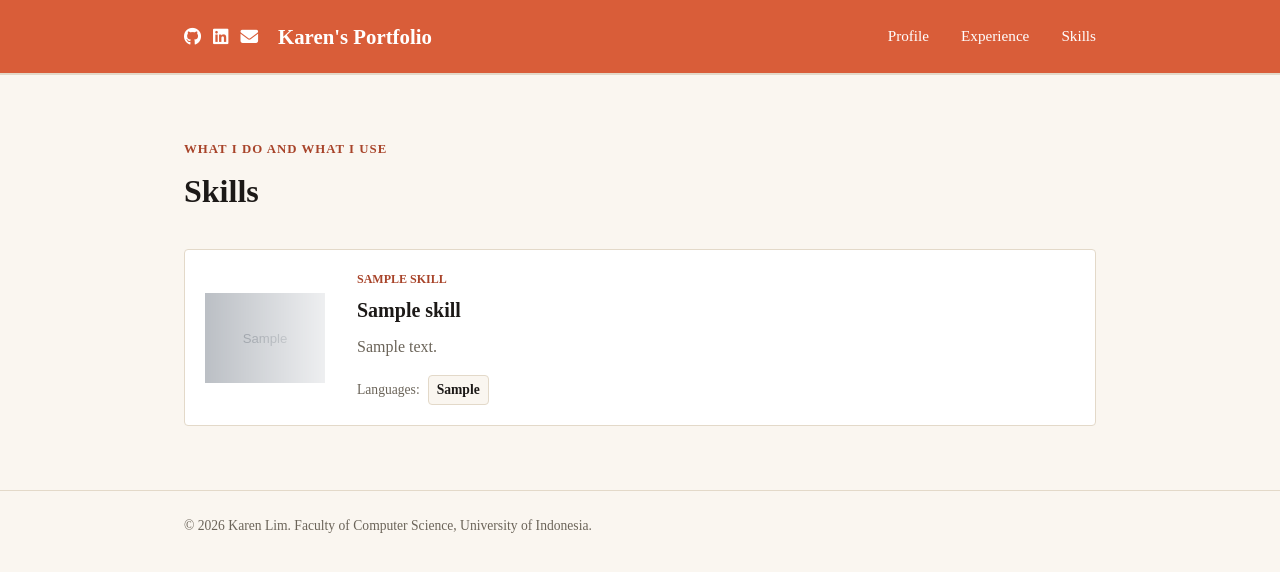
After one commit to clarenvc/myportfolio, a Django app: page /skills/ in a window 1280 px wide. The commit adds this page. Shown: the top 572 px of the page. Run offline with Django 5.2, Linux system fonts and the light colour scheme; tables that the repository leaves empty hold one stand-in row (values such as "Sample post"); grey boxes marked "Sample" are stand-in pictures.

Commit message:
Melakukan beberapa modifications

```diff
--- a/main/models.py
+++ b/main/models.py
@@ -27,12 +27,11 @@ class Experience(models.Model):
 
 class Skill(models.Model):
     id = models.UUIDField(primary_key=True, default=uuid.uuid4, editable=False)
-    tool_name = models.CharField(max_length=100) # Contoh: VS Code
-    category_title = models.CharField(max_length=100) # Contoh: Programming
-    description = models.TextField() # Contoh: Short description of how I use VS Code...
-    tool_logo_url = models.URLField(blank=True, null=True) # Untuk logo software di kiri (misal logo VS Code)
+    tool_name = models.CharField(max_length=100)
+    category_title = models.CharField(max_length=100)
+    description = models.TextField()
+    tool_logo_url = models.URLField(blank=True, null=True) # Untuk logo software di kiri
 
-    # Kamu bisa menyimpan daftar bahasa pemrograman/ikon terkait (misal menggunakan Font Awesome classes atau teks)
     sub_skills = models.TextField(blank=True, null=True) # Contoh: Java, Python (bisa dirender dengan ikon)
 
     def __str__(self):
--- a/main/urls.py
+++ b/main/urls.py
@@ -1,10 +1,11 @@
 from django.urls import path
 
-from main.views import show_main, show_experience
+from main.views import show_main, show_experience, show_skills
 
 app_name = "main"
 
 urlpatterns = [
     path("", show_main, name="show_main"),
     path("experience/", show_experience, name="show_experience"),
+    path("skills/", show_skills, name="show_skills"),
 ]
--- a/main/views.py
+++ b/main/views.py
@@ -1,6 +1,7 @@
 from django.shortcuts import render
 
 from main.models import Experience
+from main.models import Skill
 
 
 def show_main(request):
@@ -25,3 +26,12 @@ def show_experience(request):
         "experience_list": Experience.objects.all(),
     }
     return render(request, "experience.html", context)
+
+def show_skills(request):
+    skills = Skill.objects.all()
+    context = {
+        'name': 'Karen Lim',
+        'nickname': 'Karen',
+        'skills': skills,
+    }
+    return render(request, 'skills.html', context)
--- a/templates/experience.html
+++ b/templates/experience.html
@@ -49,6 +49,7 @@
         <nav>
           <a href="{% url 'main:show_main' %}">Profile</a>
           <a href="{% url 'main:show_experience' %}">Experience</a>
+          <a href="{% url 'main:show_skills' %}">Skills</a>
         </nav>
       </div>
     </header>
--- /dev/null
+++ b/templates/skills.html
@@ -0,0 +1,182 @@
+<!doctype html>
+<html lang="en">
+  <head>
+    <meta charset="UTF-8" />
+    <meta name="viewport" content="width=device-width, initial-scale=1.0" />
+    <title>Skills - {{ name }}</title>
+    <link rel="preconnect" href="https://fonts.googleapis.com" />
+    <link rel="preconnect" href="https://fonts.gstatic.com" crossorigin />
+    <link
+      href="https://fonts.googleapis.com/css2?family=Space+Grotesk:wght@500;700&display=swap"
+      rel="stylesheet"
+    />
+    <link
+      rel="stylesheet"
+      href="https://cdnjs.cloudflare.com/ajax/libs/font-awesome/6.5.1/css/all.min.css"
+    />
+    <link rel="stylesheet" href="/static/css/style.css" />
+  </head>
+  <body>
+    <!-- Navbar Konsisten -->
+    <header class="site-header">
+      <div
+        class="container"
+        style="
+          display: flex;
+          justify-content: space-between;
+          align-items: center;
+        "
+      >
+        <div style="display: flex; align-items: center; gap: 1.25rem">
+          <div class="top-social-logos" style="display: flex; gap: 0.75rem">
+            <a
+              href="https://github.com/clarenvc/myportfolio/blob/main/README.md/"
+              target="_blank"
+              title="GitHub"
+              style="color: #fff; font-size: 1.1rem"
+            >
+              <i class="fa-brands fa-github"></i>
+            </a>
+            <a
+              href="https://www.linkedin.com/in/karen-lim-632758371/"
+              target="_blank"
+              title="LinkedIn"
+              style="color: #fff; font-size: 1.1rem"
+            >
+              <i class="fa-brands fa-linkedin"></i>
+            </a>
+            <a
+              href="mailto:clarenvc@gmail.com"
+              title="Email"
+              style="color: #fff; font-size: 1.1rem"
+            >
+              <i class="fa-solid fa-envelope"></i>
+            </a>
+          </div>
+          <a href="{% url 'main:show_main' %}" class="brand"
+            >{{ nickname }}'s Portfolio</a
+          >
+        </div>
+        <nav>
+          <a href="{% url 'main:show_main' %}">Profile</a>
+          <a href="{% url 'main:show_experience' %}">Experience</a>
+          <a href="{% url 'main:show_skills' %}">Skills</a>
+        </nav>
+      </div>
+    </header>
+
+    <!-- Konten Utama Halaman Skills -->
+    <main>
+      <section class="experience-section" id="skills">
+        <div class="container">
+          <p class="section-kicker">What I do and What I Use</p>
+          <h1 style="margin-bottom: 2rem">Skills</h1>
+
+          <div
+            class="experience-grid"
+            style="display: flex; flex-direction: column; gap: 1rem"
+          >
+            {% for skill in skills %}
+            <article
+              class="experience-card"
+              style="display: flex; align-items: center; gap: 2rem"
+            >
+              <!-- Bagian Kiri: Kotak Logo dengan Gradien -->
+              <div
+                style="
+                  flex-shrink: 0;
+                  width: 120px;
+                  display: flex;
+                  justify-content: center;
+                "
+              >
+                <img
+                  src="{% if skill.tool_logo_url %}{{ skill.tool_logo_url }}{% else %}https://upload.wikimedia.org/wikipedia/commons/9/9a/Visual_Studio_Code_1.35_icon.svg{% endif %}"
+                  alt="{{ skill.tool_name }} Logo"
+                  style="
+                    width: 100%;
+                    height: auto;
+                    filter: brightness(0.8);
+                    -webkit-mask-image: linear-gradient(
+                      to right,
+                      rgba(0, 0, 0, 0.8) 0%,
+                      rgba(0, 0, 0, 0.2) 100%
+                    );
+                    mask-image: linear-gradient(
+                      to right,
+                      rgba(0, 0, 0, 0.8) 0%,
+                      rgba(0, 0, 0, 0.2) 100%
+                    );
+                  "
+                />
+              </div>
+
+              <!-- Bagian Kanan: Konten Teks -->
+              <div style="flex-grow: 1">
+                <!-- PERUBAHAN: Memakai class 'experience-category' agar gaya teks kategori sama persis dengan Experience -->
+                <span
+                  class="experience-category"
+                  style="display: block; margin-bottom: 0.25rem"
+                >
+                  {{ skill.category_title }}
+                </span>
+                <h2
+                  style="
+                    margin: 0 0 0.5rem 0;
+                    font-size: 1.25rem;
+                    font-weight: bold;
+                    color: var(--ink);
+                  "
+                >
+                  {{ skill.tool_name }}
+                </h2>
+                <!-- PERUBAHAN: Memakai class 'experience-description' agar warna teks deskripsi seragam -->
+                <p class="experience-description" style="margin-bottom: 1rem">
+                  {{ skill.description }}
+                </p>
+                <!-- Sub-skills / Bahasa Pemrograman Pendukung -->
+                {% if skill.sub_skills %}
+                <p
+                  class="experience-status"
+                  style="
+                    margin-top: 0;
+                    display: flex;
+                    align-items: center;
+                    gap: 0.5rem;
+                  "
+                >
+                  <span style="font-weight: normal; color: var(--text-muted)"
+                    >Languages:</span
+                  >
+                  <span
+                    style="
+                      background: var(--paper);
+                      padding: 0.2rem 0.5rem;
+                      border-radius: var(--radius);
+                      border: 1px solid var(--line);
+                    "
+                  >
+                    {{ skill.sub_skills }}
+                  </span>
+                </p>
+                {% endif %}
+              </div>
+            </article>
+            {% empty %}
+            <p class="empty-state">No skills have been added yet.</p>
+            {% endfor %}
+          </div>
+        </div>
+      </section>
+    </main>
+
+    <footer class="site-footer">
+      <div class="container">
+        <p>
+          &copy; 2026 {{ name }}. Faculty of Computer Science, University of
+          Indonesia.
+        </p>
+      </div>
+    </footer>
+  </body>
+</html>
```
Also changed, not shown: main/tests.py (+30 -1 lines).
